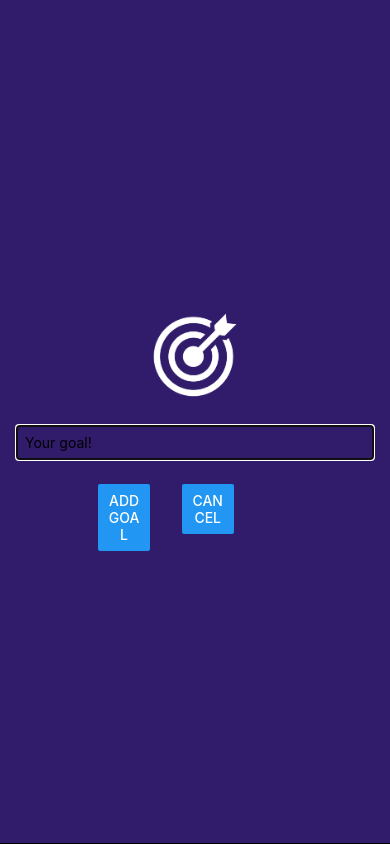
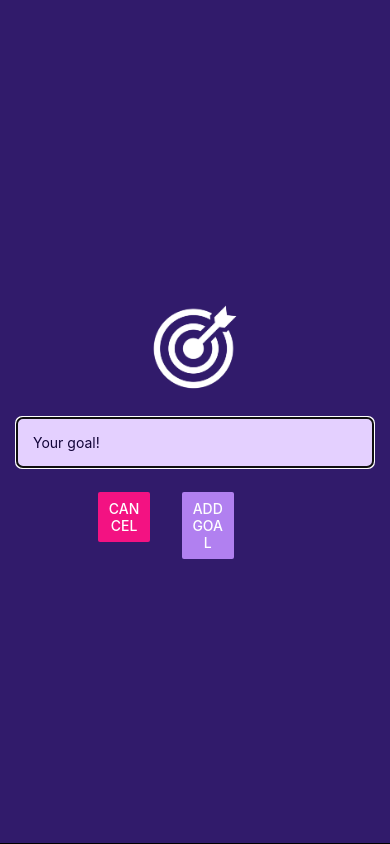
Before and after one commit to gastonirby/Goals, a React Native app: screen / in a window 390 px wide. Both pictures are taken after a click on the button "ADD NEW GOAL". Built offline with nearby package versions, Linux system fonts and the light colour scheme.

Commit message:
finished base build!

```diff
--- a/App.js
+++ b/App.js
@@ -1,5 +1,6 @@
 import { useState } from 'react';
 import { StyleSheet, View, FlatList, Button } from 'react-native';
+import { StatusBar } from 'expo-status-bar';
 
 import GoalItem from './components/GoalItem';
 import GoalInput from './components/GoalInput';
@@ -31,10 +32,12 @@
   }
 
   return (
+    <>
+      <StatusBar style='light' />
       <View style={styles.appContainer}>
         <Button
           title='Add New Goal'
-        color='#5e0acc'
+          color='#a065ec'
           onPress={startAddGoalHandler}
         />
         <GoalInput
@@ -61,16 +64,17 @@
 
         </View>
       </View>
+    </>
   );
 }
 
 const styles = StyleSheet.create({
   appContainer: {
     flex: 1,
-    paddingTop: 50,
+    paddingTop: 70,
     paddingHorizontal: 16
   },
   goalsContainer: {
     flex: 5,
-  },
+  }
 });
--- a/app.json
+++ b/app.json
@@ -6,6 +6,7 @@
     "orientation": "portrait",
     "icon": "./assets/icon.png",
     "userInterfaceStyle": "light",
+    "backgroundColor": "#1e085a",
     "splash": {
       "image": "./assets/splash.png",
       "resizeMode": "contain",
--- a/components/GoalInput.js
+++ b/components/GoalInput.js
@@ -32,10 +32,18 @@
                 />
                 <View style={styles.buttonContainer}>
                     <View style={styles.button}>
-                        <Button title='Add Goal' onPress={addGoalHandler} />
+                        <Button
+                            title='Cancel'
+                            onPress={props.onCancel}
+                            color='#f31282'
+                        />
                     </View>
                     <View style={styles.button}>
-                        <Button title='Cancel' onPress={props.onCancel} />
+                        <Button
+                            title='Add Goal'
+                            onPress={addGoalHandler}
+                            color='#B180f0'
+                        />
                     </View>
                 </View>
             </View>
@@ -56,9 +64,12 @@
       },
     textInput: {
         borderWidth: 1,
-        borderColor: '#cccccc',
+        borderColor: '#e4d0ff',
+        backgroundColor: '#e4d0ff',
+        color: '#120438',
+        borderRadius: 6,
         width: '100%',
-        padding: 8,
+        padding: 16,
     },
     buttonContainer: {
         marginTop: 16,
```
Lines whose indentation alone changed are shown as unchanged.
